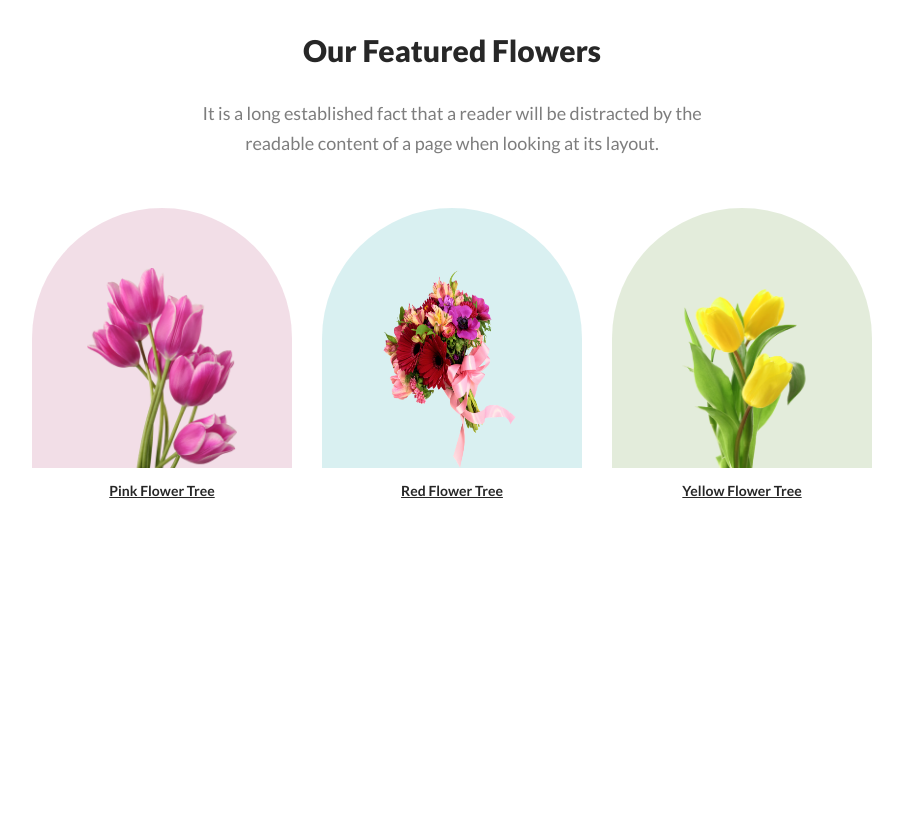
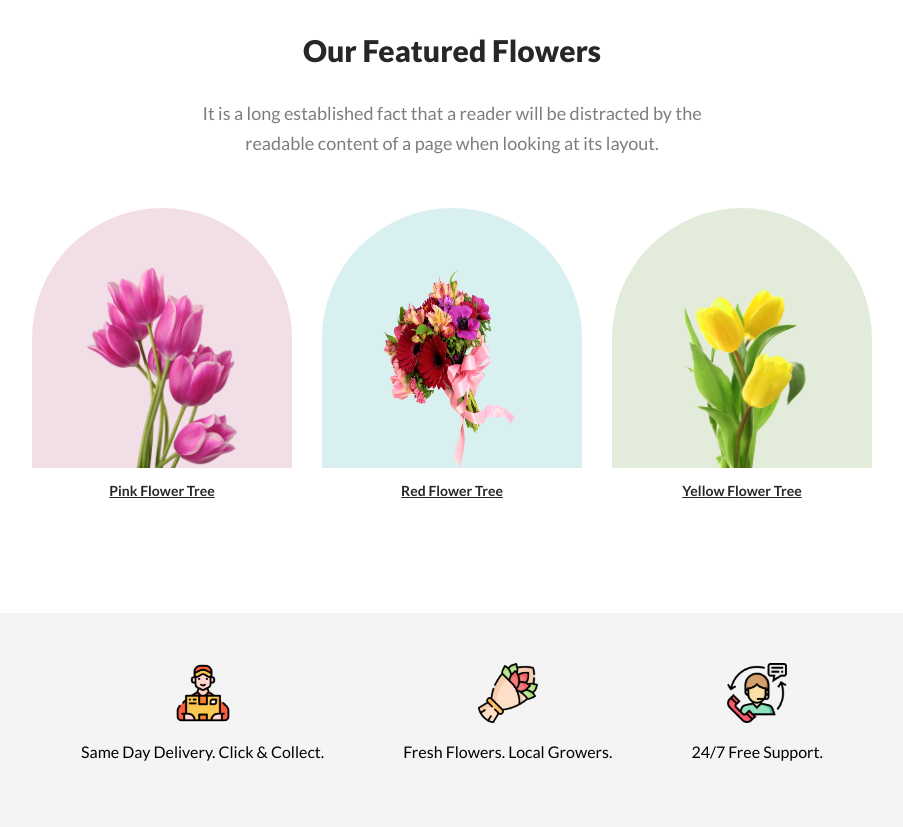
Before and after one commit to AbdullahAlJubair/flower-shop-assignment, a plain HTML site: page index.html in a window 1280 px wide. Shown: the part 758-1585 px from the top of the page, without its empty margins (188-1091 px from the left). Before the commit the page ends 1271 px from the top, so only its background shows below. Drawn offline with Linux system fonts and the light colour scheme.

Commit message:
shop info box completed

```diff
--- a/Styles/style.css
+++ b/Styles/style.css
@@ -45,7 +45,7 @@ body {
 }
 /*Featured Section Design*/
 .featured {
-    width: 900px;
+    max-width: 900px;
     margin: 150px auto 0px;
     text-align: center;
 }
@@ -90,3 +90,21 @@ body {
     font-weight: 700;
     text-decoration-line: underline;
 }
+/*Shop Info Section Design*/
+.shop-info {
+    max-width: 900px;
+    margin: 100px auto 0px;
+    display: flex;
+    justify-content: space-evenly;
+    background-color: #2727270D;
+    padding: 50px 20px;
+    border-radius: 5px;
+}
+.shop-info-box {
+    text-align: center;
+}
+.shop-info-box img {
+    width: 60px;
+    height: 60px;
+
+}
--- a/index.html
+++ b/index.html
@@ -59,6 +59,20 @@
 
             </div>
         </section>
+        <section class="shop-info">
+            <div class="shop-info-box">
+                <img src="Flower Asset/Group 57.png" alt="Same Day Delivery" class="shop-info-icon">
+                <p class="shop-info-title">Same Day Delivery. Click & Collect.</p>
+            </div>
+            <div class="shop-info-box">
+                <img src="Flower Asset/Group 58.png" alt="Fresh Flowers" class="shop-info-icon">
+                <p class="shop-info-title">Fresh Flowers. Local Growers.</p>
+            </div>
+            <div class="shop-info-box">
+                <img src="Flower Asset/Group 59.png" alt="24/7 Free Support" class="shop-info-icon">
+                <p class="shop-info-title">24/7 Free Support.</p>
+            </div>
+        </section>
 
 
 
```
